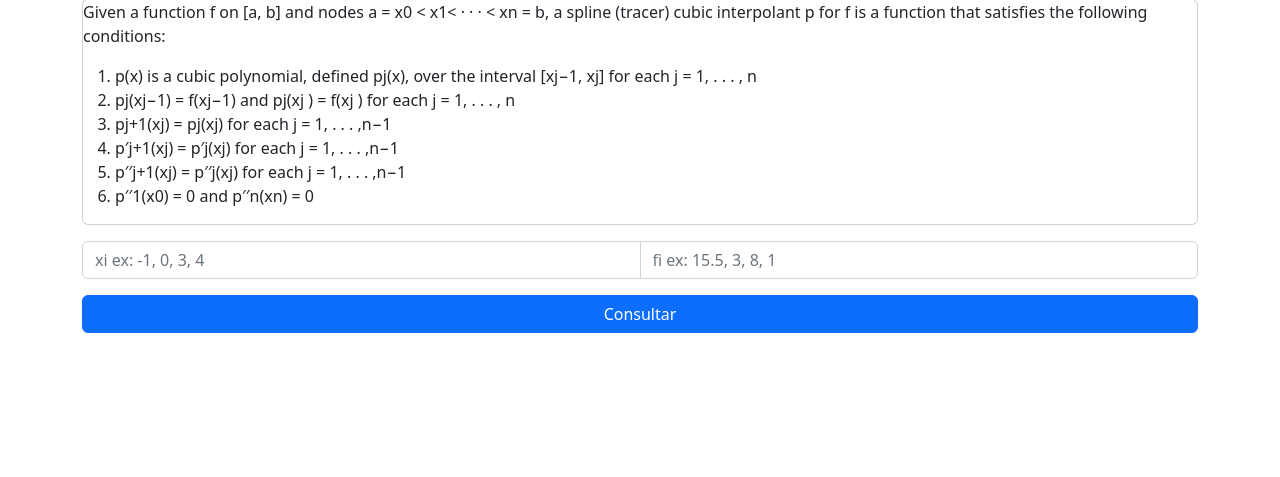
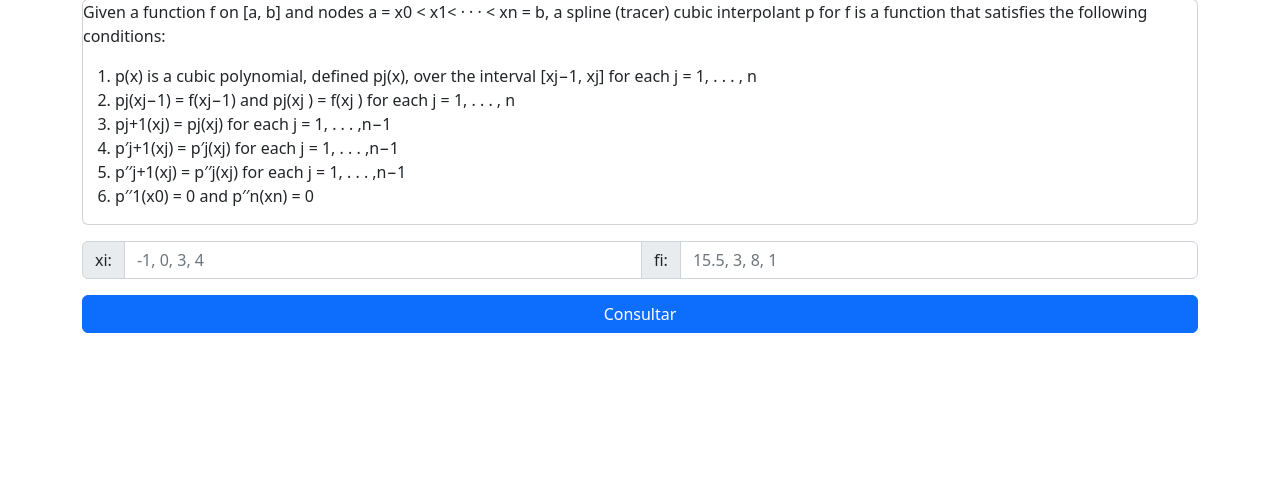
Before and after one commit to bened18/numerical-analysis, a Django app: template public/templates/interpolations/CubicSpline.html in a window 1280 px wide. Shown: the part 102-579 px from the top of the page. Run offline with Django 4.2, Linux system fonts and the light colour scheme; the template is opened without the code that fills it, so the values that code supplies are empty.

Commit message:
Interpolation Cubic Spline form group

```diff
--- a/public/templates/interpolations/CubicSpline.html
+++ b/public/templates/interpolations/CubicSpline.html
@@ -22,7 +22,8 @@
                 cubic interpolant p for f is a function that satisfies the following conditions:
             </p>
             <ol>
-                <li>p(x) is a cubic polynomial, defined pj(x), over the interval [xj−1, xj] for each j = 1, . . . , n</li>
+                <li>p(x) is a cubic polynomial, defined pj(x), over the interval [xj−1, xj] for each j = 1, . . . , n
+                </li>
                 <li>pj(xj−1) = f(xj−1) and pj(xj ) = f(xj ) for each j = 1, . . . , n</li>
                 <li>pj+1(xj) = pj(xj) for each j = 1, . . . ,n−1</li>
                 <li>p′j+1(xj) = p′j(xj) for each j = 1, . . . ,n−1</li>
@@ -35,8 +36,11 @@
     <form method="GET">
         {% csrf_token %}
         <div class="input-group">
-            <input type="text" class="form-control" placeholder="xi ex: -1, 0, 3, 4" id="cubic_spline_a" name="xi">
-            <input type="text" class="form-control" placeholder="fi ex: 15.5, 3, 8, 1" id="cubic_spline_b" name="fi">
+            <span class="input-group-text" id="xi">xi:</span>
+            <input type="text" class="form-control" placeholder="-1, 0, 3, 4" name="xi" aria-describedby="xi">
+
+            <span class="input-group-text" id="fi">fi:</span>
+            <input type="text" class="form-control" placeholder="15.5, 3, 8, 1" name="fi" aria-describedby="fi">
         </div>
 
         <div class="d-grid gap-2 mt-3">
```
